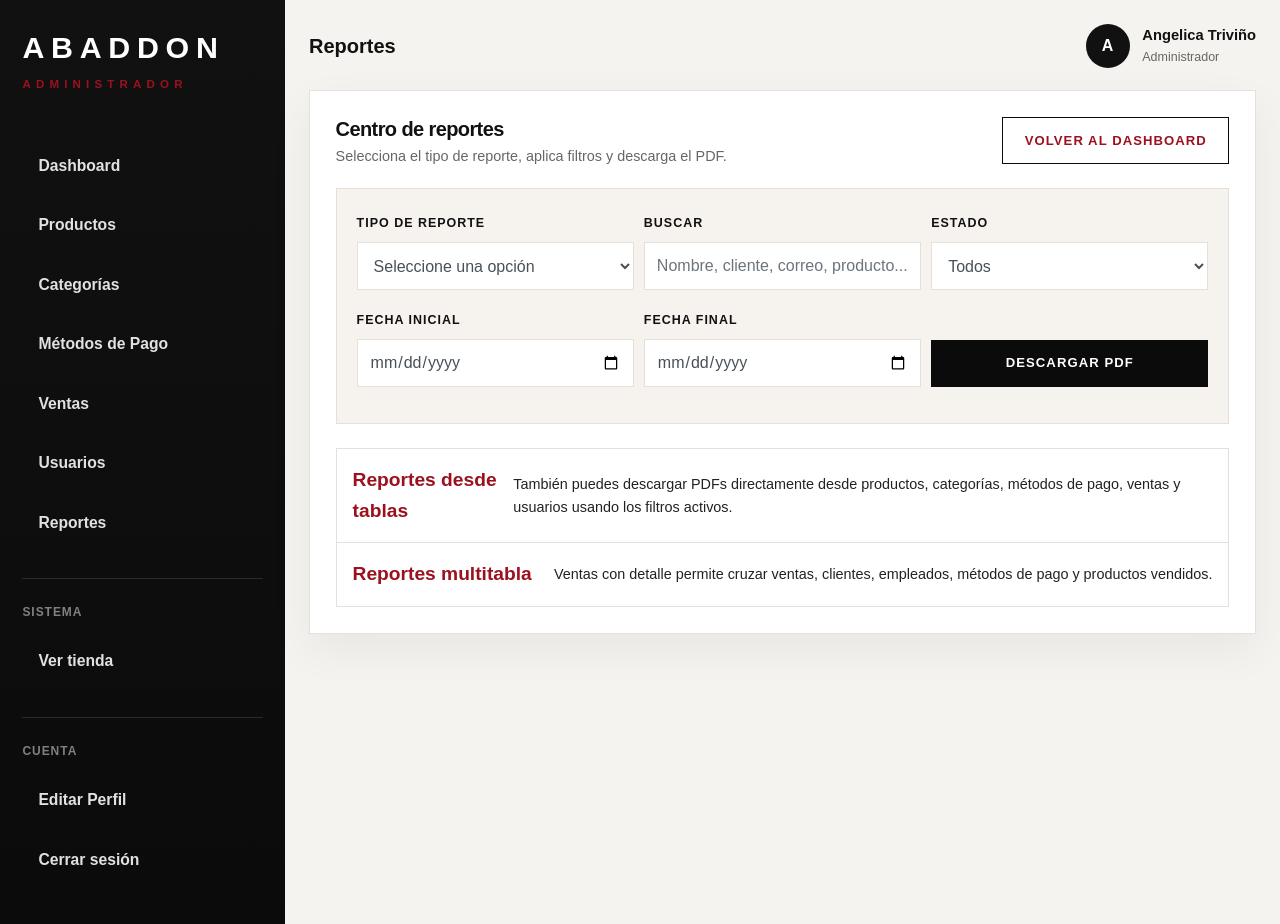
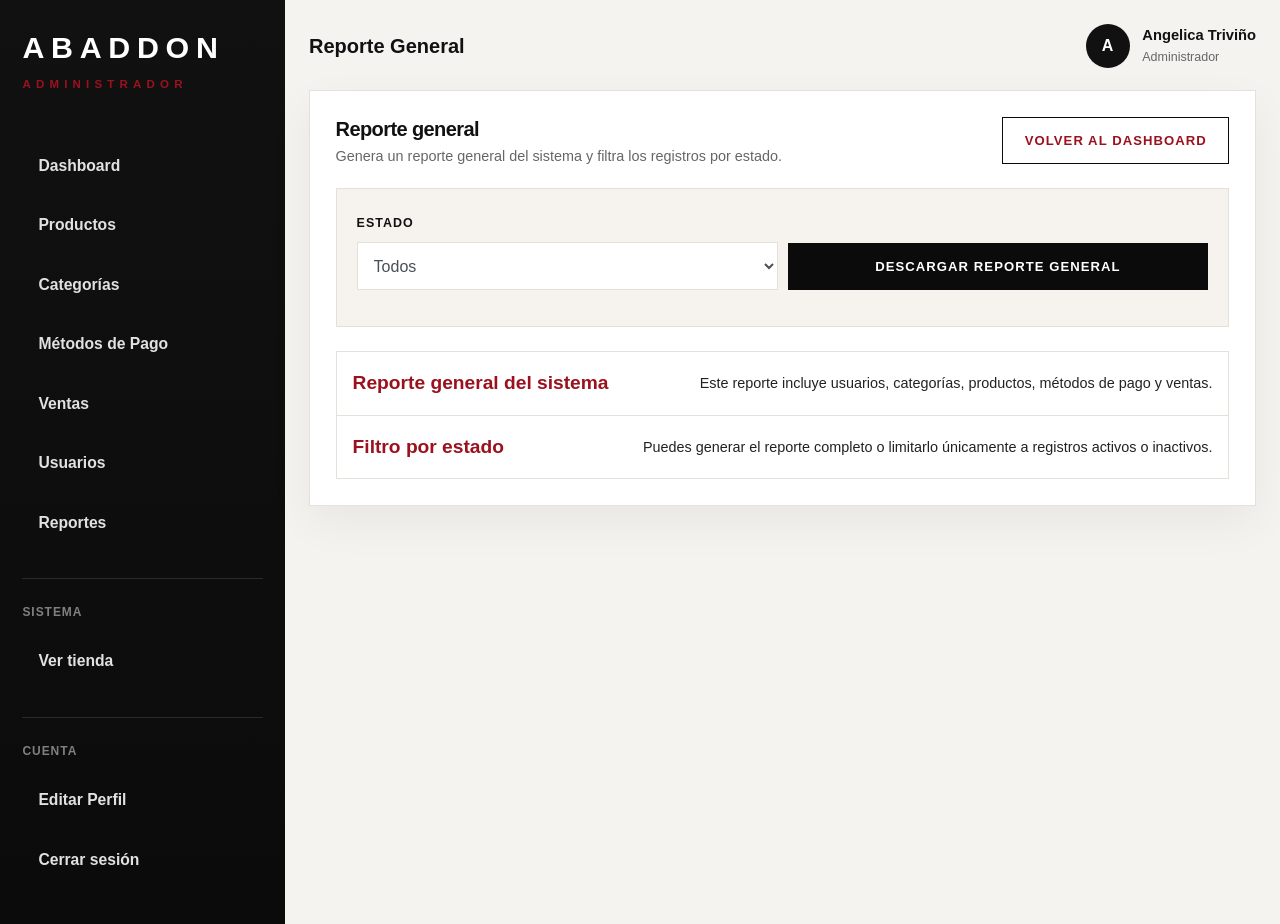
Before and after one commit to Xanderm0/ABADDON, a Django app: page /reportes/ in a window 1280 px wide. Run offline with Django 5.2, Linux system fonts and the light colour scheme; a user stored in the database is signed in; parts of the project's set-up code (start-up, migrations or seed data) failed here and were passed over; some libraries are stand-ins or nearby versions.

Commit message:
correcciones

```diff
--- a/ABADDON_INTERFAZ/General/templates/crud/confirm_delete.html
+++ b/ABADDON_INTERFAZ/General/templates/crud/confirm_delete.html
@@ -7,7 +7,7 @@
 <section class="ab-panel ab-form-panel">
     <div class="ab-panel-heading">
         <h2>{{ title }}</h2>
-        <p>Esta acción inactivará el registro seleccionado sin borrarlo de la base de datos. Revisa antes de confirmar.</p>
+        <p>{{ message|default:"Esta acción inactivará el registro seleccionado sin borrarlo de la base de datos. Revisa antes de confirmar." }}</p>
     </div>
 
     <div class="ab-delete-box">
@@ -18,7 +18,7 @@
     <form method="post">
         {% csrf_token %}
         <div class="ab-form-actions">
-            <button type="submit" class="btn btn-danger">Sí, confirmar</button>
+            <button type="submit" class="btn btn-danger">{{ button_text|default:"Sí, confirmar" }}</button>
 
             {% if cancel_url %}
                 <a href="{% url cancel_url %}" class="btn btn-outline-dark">Cancelar</a>
--- a/ABADDON_INTERFAZ/Reportes/templates/reportes/reportes.html
+++ b/ABADDON_INTERFAZ/Reportes/templates/reportes/reportes.html
@@ -1,15 +1,15 @@
 {% extends 'dashboard/base_dashboard.html' %}
 
-{% block title %}Reportes | Panel ABADDON{% endblock %}
-{% block admin_title %}Reportes{% endblock %}
+{% block title %}Reporte General | Panel ABADDON{% endblock %}
+{% block admin_title %}Reporte General{% endblock %}
 
 {% block admin_content %}
 <section class="ab-panel ab-admin-section">
 
     <div class="ab-panel-heading ab-panel-heading-row">
         <div>
-            <h2>Centro de reportes</h2>
-            <p>Selecciona el tipo de reporte, aplica filtros y descarga el PDF.</p>
+            <h2>Reporte general</h2>
+            <p>Genera un reporte general del sistema y filtra los registros por estado.</p>
         </div>
 
         <a href="{% url 'dashboard' %}" class="btn btn-outline-dark">
@@ -18,58 +18,24 @@
     </div>
 
     <form method="get" action="{% url 'export_pdf_filtrado' %}" class="filter-bar ab-admin-filter mb-4">
+
+        <!-- Se mantiene oculto para reutilizar la ruta actual sin tocar urls.py -->
+        <input type="hidden" name="tipo_reporte" value="general">
+
         <div class="form-row align-items-end">
 
-            <div class="col-md-4 mb-3">
-                <label for="tipo_reporte">Tipo de reporte</label>
-                <select class="form-control" id="tipo_reporte" name="tipo_reporte" required>
-                    <option value="">Seleccione una opción</option>
-                    <option value="productos">Productos</option>
-                    <option value="categorias">Categorías</option>
-                    <option value="ventas">Ventas</option>
-                    <option value="metodos_pago">Métodos de pago</option>
-                    <option value="ventas_detalle">Ventas con detalle</option>
-
-                    {% if user.is_authenticated and user.rol|lower == 'administrador' %}
-                        <option value="usuarios">Usuarios</option>
-                        <option value="general">Reporte general</option>
-                    {% endif %}
+            <div class="col-md-6 mb-3">
+                <label for="estado">Estado</label>
+                <select class="form-control" id="estado" name="estado">
+                    <option value="">Todos</option>
+                    <option value="activo">Activos</option>
+                    <option value="inactivo">Inactivos</option>
                 </select>
             </div>
 
-            <div class="col-md-4 mb-3">
-                <label for="q">Buscar</label>
-                <input
-                    type="text"
-                    class="form-control"
-                    id="q"
-                    name="q"
-                    placeholder="Nombre, cliente, correo, producto..."
-                >
-            </div>
-
-            <div class="col-md-4 mb-3">
-                <label for="estado">Estado</label>
-                <select class="form-control" id="estado" name="estado">
-                    <option value="">Todos</option>
-                    <option value="activo">Activo</option>
-                    <option value="inactivo">Inactivo</option>
-                </select>
-            </div>
-
-            <div class="col-md-4 mb-3">
-                <label for="fecha_inicio">Fecha inicial</label>
-                <input type="date" class="form-control" id="fecha_inicio" name="fecha_inicio">
-            </div>
-
-            <div class="col-md-4 mb-3">
-                <label for="fecha_fin">Fecha final</label>
-                <input type="date" class="form-control" id="fecha_fin" name="fecha_fin">
-            </div>
-
-            <div class="col-md-4 mb-3">
+            <div class="col-md-6 mb-3">
                 <button type="submit" class="btn btn-primary btn-block">
-                    Descargar PDF
+                    Descargar reporte general
                 </button>
             </div>
 
@@ -78,16 +44,16 @@
 
     <div class="ab-status-list">
         <div class="ab-status-item">
-            <strong>Reportes desde tablas</strong>
+            <strong>Reporte general del sistema</strong>
             <span>
-                También puedes descargar PDFs directamente desde productos, categorías, métodos de pago, ventas y usuarios usando los filtros activos.
+                Este reporte incluye usuarios, categorías, productos, métodos de pago y ventas.
             </span>
         </div>
 
         <div class="ab-status-item">
-            <strong>Reportes multitabla</strong>
+            <strong>Filtro por estado</strong>
             <span>
-                Ventas con detalle permite cruzar ventas, clientes, empleados, métodos de pago y productos vendidos.
+                Puedes generar el reporte completo o limitarlo únicamente a registros activos o inactivos.
             </span>
         </div>
     </div>
--- a/ABADDON_INTERFAZ/Reportes/templates/reportes/table_pdf.html
+++ b/ABADDON_INTERFAZ/Reportes/templates/reportes/table_pdf.html
@@ -141,6 +141,7 @@
             <th>Correo</th>
             <th>Empleado</th>
             <th>Método de pago</th>
+            <th>Tipo</th>
             <th>Estado</th>
             <th>Fecha</th>
         </tr>
@@ -166,6 +167,7 @@
                     Sin método
                 {% endif %}
             </td>
+            <td>{{ item.get_tipo_venta_display }}</td>
             <td>
                 {% if item.estado %}
                     Activa
@@ -177,7 +179,7 @@
         </tr>
         {% empty %}
         <tr>
-            <td colspan="7">No hay ventas registradas.</td>
+            <td colspan="8">No hay ventas registradas.</td>
         </tr>
         {% endfor %}
     </tbody>
--- a/ABADDON_INTERFAZ/Reportes/templates/reportes/ventas_detalle_pdf.html
+++ b/ABADDON_INTERFAZ/Reportes/templates/reportes/ventas_detalle_pdf.html
@@ -86,6 +86,7 @@
         <p><strong>Cliente:</strong> {{ bloque.venta.nombre_cliente }}</p>
         <p><strong>Correo:</strong> {{ bloque.venta.email_cliente }}</p>
         <p><strong>Fecha:</strong> {{ bloque.venta.fecha|date:"d/m/Y H:i" }}</p>
+        <p><strong>Tipo:</strong> {{ bloque.venta.get_tipo_venta_display }}</p>
         <p>
             <strong>Estado:</strong>
             {% if bloque.venta.estado %}
--- a/ABADDON_INTERFAZ/Reportes/views.py
+++ b/ABADDON_INTERFAZ/Reportes/views.py
@@ -4,6 +4,7 @@ from django.db.models import Q
 
 from Productos.models import Producto, Categoria
 from Ventas.models import MetodoPago, Venta
+from Ventas.utils import aplicar_filtros_ventas
 from Usuarios.models import Usuario
 from General.views import is_admin, is_admin_vendedor
 
@@ -11,17 +12,13 @@ from .utils import render_to_pdf
 
 # PANEL CENTRAL DE REPORTES
 
-@user_passes_test(is_admin_vendedor)
+@user_passes_test(is_admin)
 def reportes(request):
     """
-    Muestra el panel central donde se pueden seleccionar reportes
-    y aplicar filtros antes de descargar el PDF.
+    Muestra la vista del reporte general del sistema.
+    Solo puede acceder el administrador.
     """
-    categorias = Categoria.objects.all().order_by('nombre_categoria')
-
-    return render(request, 'reportes/reportes.html', {
-        'categorias': categorias,
-    })
+    return render(request, 'reportes/reportes.html')
 
 # ----- REPORTES INDIVIDUALES -----
 @login_required
@@ -44,6 +41,11 @@ def export_pdf_table(request, model_name):
     rol = request.GET.get('rol', '').strip()
     fecha_inicio = request.GET.get('fecha_inicio', '').strip()
     fecha_fin = request.GET.get('fecha_fin', '').strip()
+
+    precio_min = request.GET.get('precio_min', '').strip()
+    precio_max = request.GET.get('precio_max', '').strip()
+    stock_min = request.GET.get('stock_min', '').strip()
+    stock_max = request.GET.get('stock_max', '').strip()
 
     context = {
         'model_type': model_name,
@@ -73,8 +75,29 @@ def export_pdf_table(request, model_name):
         elif estado == 'inactivo':
             items = items.filter(estado=False)
 
+        if precio_min:
+            items = items.filter(precio__gte=precio_min)
+
+        if precio_max:
+            items = items.filter(precio__lte=precio_max)
+
+        if stock_min:
+            items = items.filter(stock__gte=stock_min)
+
+        if stock_max:
+            items = items.filter(stock__lte=stock_max)
+
         context['items'] = items
         context['title'] = 'Reporte de Productos'
+        context['filtros'] = {
+            'query': query,
+            'estado': estado,
+            'categoria': categoria,
+            'precio_min': precio_min,
+            'precio_max': precio_max,
+            'stock_min': stock_min,
+            'stock_max': stock_max,
+        }
 
         return render_to_pdf(
             template,
@@ -122,20 +145,7 @@ def export_pdf_table(request, model_name):
             'detalles__producto'
         ).all().order_by('-fecha')
 
-        if query:
-            items = items.filter(
-                Q(nombre_cliente__icontains=query)
-                | Q(email_cliente__icontains=query)
-                | Q(empleado__nombre__icontains=query)
-                | Q(metodo_pago__nombre__icontains=query)
-                | Q(detalles__producto__nombre__icontains=query)
-            ).distinct()
-
-        if fecha_inicio:
-            items = items.filter(fecha__date__gte=fecha_inicio)
-
-        if fecha_fin:
-            items = items.filter(fecha__date__lte=fecha_fin)
+        items, _ = aplicar_filtros_ventas(request, items)
 
         context['items'] = items
         context['title'] = 'Reporte de Ventas'
@@ -207,25 +217,14 @@ def export_pdf_table(request, model_name):
 @login_required
 def export_pdf_filtrado(request):
     """
-    Recibe el tipo de reporte desde reportes.html y redirige
-    al generador correspondiente.
+    Desde reportes.html solo se genera el reporte general.
+    El filtro de estado se procesa dentro de export_pdf_general.
     """
 
-    tipo_reporte = request.GET.get('tipo_reporte', '').strip()
+    if not is_admin(request.user):
+        return redirect('dashboard')
 
-    if tipo_reporte in ['productos', 'categorias', 'ventas', 'metodos_pago', 'usuarios']:
-        return export_pdf_table(request, tipo_reporte)
-
-    if tipo_reporte == 'ventas_detalle':
-        return export_pdf_ventas_detalle(request)
-
-    if tipo_reporte == 'general':
-        if not is_admin(request.user):
-            return redirect('dashboard')
-
-        return export_pdf_general(request)
-
-    return redirect('reportes')
+    return export_pdf_general(request)
 
 # ----- REPORTE MULTITABLA -----
 @user_passes_test(is_admin_vendedor)
@@ -254,20 +253,7 @@ def export_pdf_ventas_detalle(request):
         'detalles__producto'
     ).all().order_by('-fecha')
 
-    if query:
-        ventas = ventas.filter(
-            Q(nombre_cliente__icontains=query)
-            | Q(email_cliente__icontains=query)
-            | Q(empleado__nombre__icontains=query)
-            | Q(metodo_pago__nombre__icontains=query)
-            | Q(detalles__producto__nombre__icontains=query)
-        ).distinct()
-
-    if fecha_inicio:
-        ventas = ventas.filter(fecha__date__gte=fecha_inicio)
-
-    if fecha_fin:
-        ventas = ventas.filter(fecha__date__lte=fecha_fin)
+    ventas, _ = aplicar_filtros_ventas(request, ventas)
 
     ventas_reporte = []
 
@@ -343,8 +329,14 @@ def export_pdf_inventario(request):
 def export_pdf_general(request):
     """
     Genera un reporte general del sistema.
+    Permite filtrar por estado:
+    - activo
+    - inactivo
+    - todos
     Solo puede acceder el administrador.
     """
+
+    estado = request.GET.get('estado', '').strip().lower()
 
     usuarios = Usuario.objects.all().order_by('nombre')
     categorias = Categoria.objects.all().order_by('nombre_categoria')
@@ -358,8 +350,23 @@ def export_pdf_general(request):
         'detalles__producto'
     ).all().order_by('-fecha')
 
+    if estado == 'activo':
+        usuarios = usuarios.filter(estado=True)
+        categorias = categorias.filter(estado=True)
+        productos = productos.filter(estado=True)
+        metodos_pago = metodos_pago.filter(estado=True)
+        ventas = ventas.filter(estado=True)
+
+    elif estado == 'inactivo':
+        usuarios = usuarios.filter(estado=False)
+        categorias = categorias.filter(estado=False)
+        productos = productos.filter(estado=False)
+        metodos_pago = metodos_pago.filter(estado=False)
+        ventas = ventas.filter(estado=False)
+
     context = {
         'title': 'Reporte General Abaddon',
+        'estado_filtro': estado,
         'usuarios': usuarios,
         'categorias': categorias,
         'productos': productos,
--- a/ABADDON_INTERFAZ/Ventas/models.py
+++ b/ABADDON_INTERFAZ/Ventas/models.py
@@ -28,7 +28,8 @@ class Venta(models.Model):
     empleado = models.ForeignKey(Usuario, on_delete=models.CASCADE, db_column='id_empleado', null=True, blank=True)
     metodo_pago = models.ForeignKey(MetodoPago, on_delete=models.CASCADE, db_column='id_metodo_pago')
     TIPO_VENTA = (
-        ('Cotiza', 'Cotiza Online'),
+        ('Online', 'Venta Online'),
+        ('Cotiza', 'Cotización Online'),
         ('Presencial', 'Venta en Tienda'),
     )
     nombre_cliente = models.CharField(max_length=50, validators=[letras_validator], default='Consumidor Final')
--- a/ABADDON_INTERFAZ/Ventas/urls.py
+++ b/ABADDON_INTERFAZ/Ventas/urls.py
@@ -6,7 +6,9 @@ urlpatterns = [
     # Ventas
     path('', views.venta_list, name='venta_list'),
     path('editar/<int:pk>/', views.venta_update, name='venta_update'),
-    path('eliminar/<int:pk>/', views.venta_delete, name='venta_delete'),
+    path('anular/<int:pk>/', views.venta_delete, name='venta_anular'),
+    path('eliminar/<int:pk>/', views.venta_delete, name='venta_delete'),  # Compatibilidad con enlaces antiguos: también anula.
+    path('eliminar-definitivo/<int:pk>/', views.venta_delete_permanent, name='venta_delete_real'),
     path('detalle_venta/<int:pk>', views.detalle_venta, name="detalle_venta"),
 
     # Carrito
```
Also changed, not shown: ABADDON_INTERFAZ/Productos/templates/producto_admin_list.html (+63 -4 lines), ABADDON_INTERFAZ/Productos/views.py (+54 -13 lines), ABADDON_INTERFAZ/Ventas/templates/venta_list.html (+12 -4 lines), ABADDON_INTERFAZ/Ventas/utils.py (added, +88 -0 lines).
